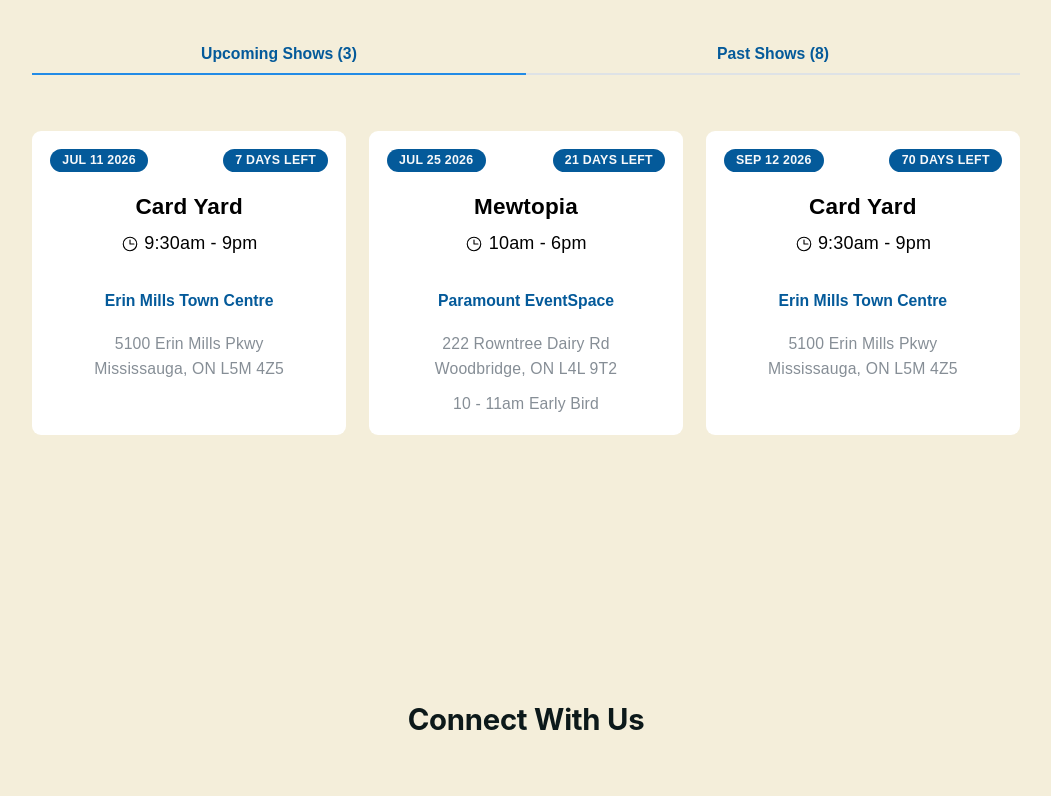
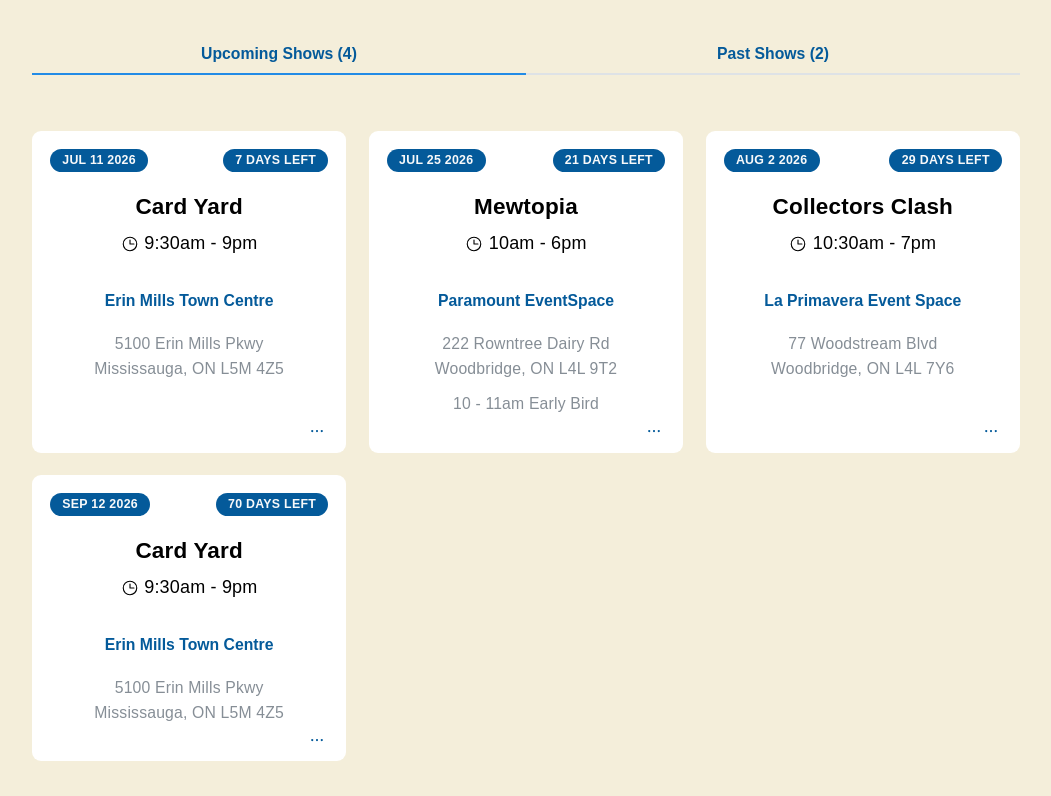
Before and after one commit to a7truong/route12, a React (Vite) app: page / in a window 1280 px wide. Shown: the part 1204-2000 px from the top of the page, without its empty margins (114-1165 px from the left). Built offline with nearby package versions, Linux system fonts and the light colour scheme.

Commit message:
Update vending schedule and add action item for vending schedule item

```diff
--- a/src/assets/vendingSchedule.json
+++ b/src/assets/vendingSchedule.json
@@ -8,13 +8,23 @@
     "addressLine2": "Mississauga, ON L5M 4Z5"
   },
   {
+    "name": "Collectors Clash",
+    "date": "2026-08-02",
+    "showTime": "10:30am - 7pm",
+    "venueName": "La Primavera Event Space",
+    "addressLine1": "77 Woodstream Blvd",
+    "addressLine2": "Woodbridge, ON L4L 7Y6",
+    "link": "https://www.instagram.com/p/DbB7wTpzevG/?utm_source=ig_web_copy_link&igsh=MzRlODBiNWFlZA=="
+  },
+  {
     "name": "Mewtopia",
     "date": "2026-07-25",
     "showTime": "10am - 6pm",
     "venueName": "Paramount EventSpace",
     "addressLine1": "222 Rowntree Dairy Rd",
     "addressLine2": "Woodbridge, ON L4L 9T2",
-    "additionalDetail": "10 - 11am Early Bird"
+    "additionalDetail": "10 - 11am Early Bird",
+    "link": "https://www.instagram.com/p/DZ5agHaNtbm/?utm_source=ig_web_copy_link&igsh=NTc4MTIwNjQ2YQ=="
   },
   {
     "name": "Card Yard",
@@ -41,55 +51,5 @@
     "addressLine1": "222 Rowntree Dairy Rd",
     "addressLine2": "Woodbridge, ON L4L 9T2",
     "additionalDetail": "10 - 11am Early Bird"
-  },
-  {
-    "name": "HobbyVerse",
-    "date": "2026-05-30",
-    "showTime": "10am - 5pm",
-    "venueName": "Weplay Centre",
-    "addressLine1": "100 Clegg Road",
-    "addressLine2": "Markham, ON L6G 1E1"
-  },
-  {
-    "name": "Mewtopia",
-    "date": "2026-04-26",
-    "showTime": "10am - 4pm",
-    "venueName": "Embassy Grand Convention Centre",
-    "addressLine1": "8800 The Gore Road",
-    "addressLine2": "Brampton, ON L6P 0B1",
-    "additionalDetail": "10 - 11am Early Bird"
-  },
-  {
-    "name": "NACE",
-    "date": "2026-03-22",
-    "showTime": "11am - 6pm",
-    "venueName": "IKON Event Space",
-    "addressLine1": "6887 Dixie Road",
-    "addressLine2": "Mississauga, ON L5S 0B8"
-  },
-  {
-    "name": "Mewtopia",
-    "date": "2026-03-14",
-    "showTime": "10am - 4pm",
-    "venueName": "Queen's Manor Event Centre",
-    "addressLine1": "2 Auction Lane",
-    "addressLine2": "Brampton, ON L6T 0C4",
-    "additionalDetail": "10 - 11am Early Bird"
-  },
-  {
-    "name": "NACE",
-    "date": "2026-02-28",
-    "showTime": "11am - 6pm",
-    "venueName": "IKON Event Space",
-    "addressLine1": "6887 Dixie Road",
-    "addressLine2": "Mississauga, ON L5S 0B8"
-  },
-  {
-    "name": "CardFesta Pop-up",
-    "date": "2026-01-24",
-    "showTime": "10am - 4pm",
-    "venueName": "Embassy Grand Convention Centre",
-    "addressLine1": "8800 The Gore Road",
-    "addressLine2": "Brampton, ON L6P 0B1"
   }
 ]
--- a/src/components/VendingShowGrid.scss
+++ b/src/components/VendingShowGrid.scss
@@ -8,4 +8,14 @@
     align-items: center;
     justify-content: center;
   }
+
+  .body {
+    padding-bottom: 1rem;
+  }
+
+  .footer {
+    position: absolute;
+    bottom: 1rem;
+    right: 1rem;
+  }
 }
--- a/src/components/VendingShowGrid.tsx
+++ b/src/components/VendingShowGrid.tsx
@@ -1,5 +1,5 @@
-import { Button, Badge, Card, Group, SimpleGrid, Text } from "@mantine/core";
-import { ClockIcon } from "@phosphor-icons/react";
+import { ActionIcon, Button, Badge, Card, Flex, Group, Menu, SimpleGrid, Text } from "@mantine/core";
+import { ClockIcon, DotsThreeIcon, LinkSimpleIcon, MapPinIcon } from "@phosphor-icons/react";
 import dayjs from "dayjs";
 import type { VendingScheduleEntry } from "../models/VendingScheduleEntry.ts";
 import "./VendingShowGrid.scss";
@@ -38,12 +38,15 @@ export default function VendingShowGrid({ shows }: VendingShowGridProps) {
           dayDiffLabel = "Tomorrow";
         }
 
+        const isCurrentOrFutureShow = dayDiff >= 0;
+
         return (
           <Card radius="md" key={v.date} className="vending-schedule-card">
-            <Group justify={dayDiff >= 0 ? "space-between" : "center"}>
+            <Group justify={isCurrentOrFutureShow ? "space-between" : "center"}>
               <Badge className="badge">{showDate.format("MMM D YYYY")}</Badge>
-              {dayDiff >= 0 && <Badge className="badge">{dayDiffLabel}</Badge>}
+              {isCurrentOrFutureShow && <Badge className="badge">{dayDiffLabel}</Badge>}
             </Group>
+            <Card.Section className="body">
               <Text fz="xl" fw={600} mt="md">
                 {v.name}
               </Text>
@@ -67,6 +70,36 @@ export default function VendingShowGrid({ shows }: VendingShowGridProps) {
                   {v.additionalDetail}
                 </Text>
               )}
+            </Card.Section>
+            {isCurrentOrFutureShow && (
+              <Card.Section className="footer">
+                <Group>
+                  <Flex mr={12} mt={12} mb={5}>
+                    <Menu withinPortal position="bottom-end" shadow="sm">
+                      <Menu.Target>
+                        <ActionIcon variant="subtle" color="gray">
+                          <DotsThreeIcon weight="bold" />
+                        </ActionIcon>
+                      </Menu.Target>
+
+                      <Menu.Dropdown>
+                        <Menu.Item
+                          leftSection={<MapPinIcon />}
+                          onClick={() => window.open(getGoogleMapLink(v), "_blank")}
+                        >
+                          Google Maps
+                        </Menu.Item>
+                        {v.link && (
+                          <Menu.Item leftSection={<LinkSimpleIcon />} onClick={() => window.open(v.link!, "_blank")}>
+                            Event Info
+                          </Menu.Item>
+                        )}
+                      </Menu.Dropdown>
+                    </Menu>
+                  </Flex>
+                </Group>
+              </Card.Section>
+            )}
           </Card>
         );
       })}
--- a/src/models/VendingScheduleEntry.ts
+++ b/src/models/VendingScheduleEntry.ts
@@ -6,4 +6,5 @@ export interface VendingScheduleEntry {
   addressLine1: string;
   addressLine2: string;
   additionalDetail: string | null | undefined;
+  link: string | null | undefined;
 }
```
Lines whose indentation alone changed are shown as unchanged.
